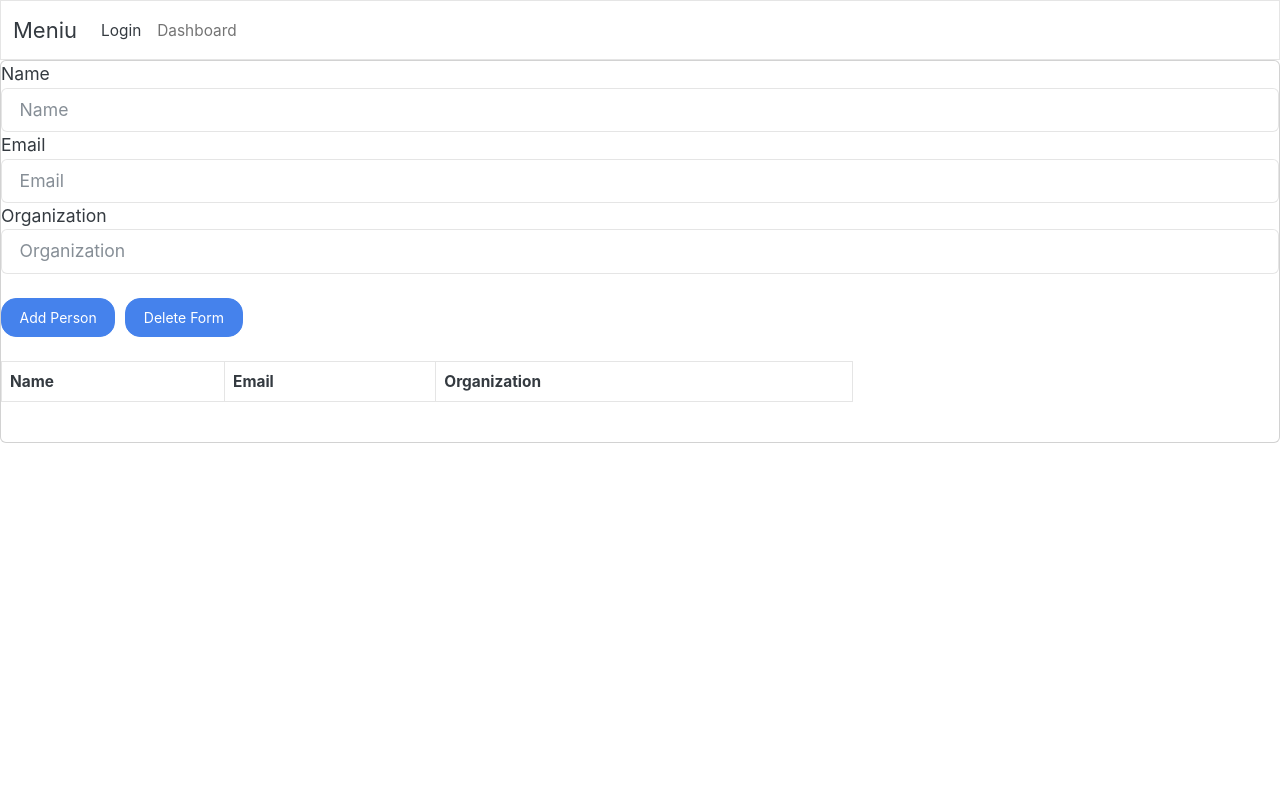
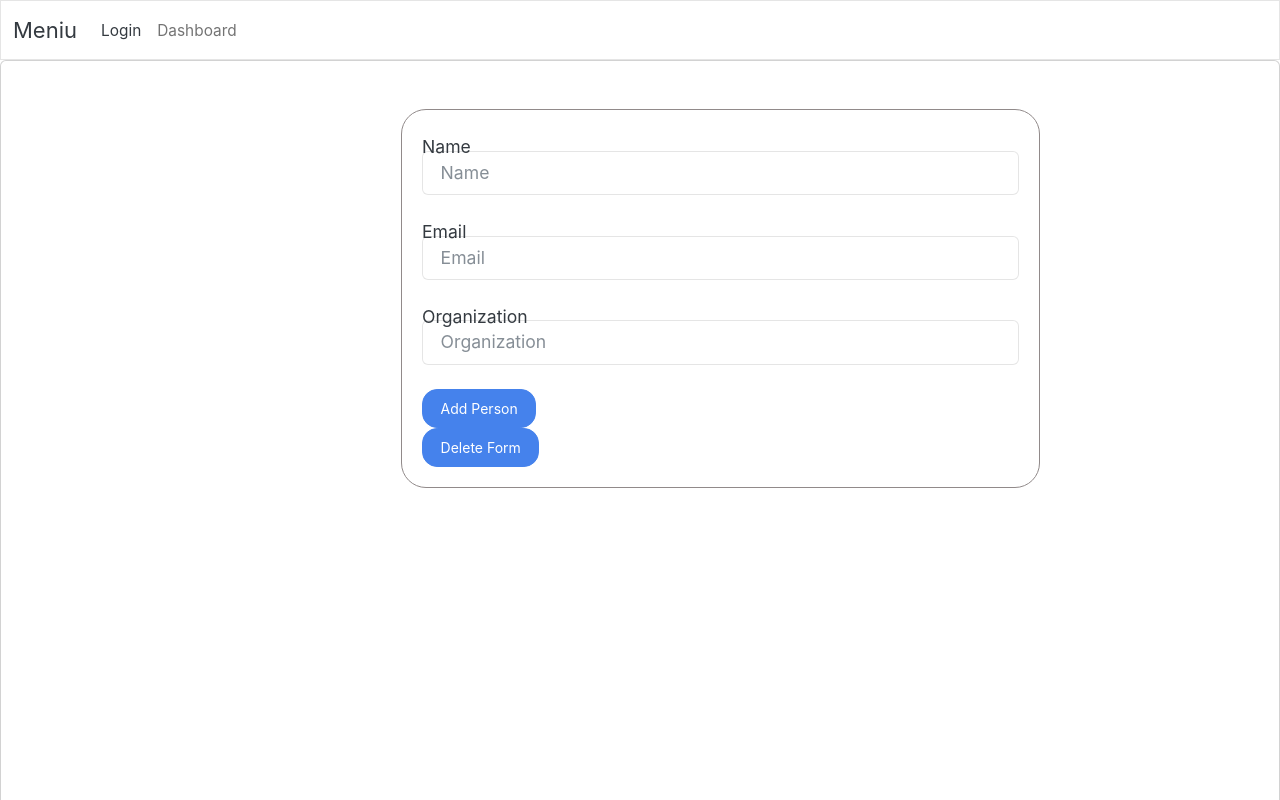
Before and after one commit to AndreiV98/Project_Angular, an Angular app: page /dashboard in a window 1280 px wide. Shown: the top 800 px of the page. Built offline with nearby package versions, Linux system fonts and the light colour scheme.

Commit message:
[commit6]

```diff
--- a/src/app/dashboard/dashboard.component.css
+++ b/src/app/dashboard/dashboard.component.css
@@ -0,0 +1,7 @@
+.box{
+    width: 50%;
+    border: 1px solid rgb(145, 138, 138);
+    border-radius: 25px;
+    padding: 0px 20px 20px 20px;
+    margin: 400px
+}
--- a/src/app/dashboard/dashboard.component.html
+++ b/src/app/dashboard/dashboard.component.html
@@ -1,40 +1,42 @@
 <div class="card">
     <form [formGroup] = "userForm">
-        <div class="mt-f">
+        <div class="mt-5 box">
             <div class="form-row">
                 <div class="col-md-12">
-                    <div class="form-group">
+                    <div class="form-group mt-4">
                         <label>Name</label>
                     </div>
-                    <div class="form-row">
+                    <div class="form-row" style="margin-top:-10px">
                         <div class="col">
                             <input type="text" formControlName="name" class="form-control" placeholder="Name">
                         </div>
                     </div>
                 </div>
                 <div class="col-md-12">
-                    <div class="form-group">
+                    <div class="form-group mt-4">
                         <label>Email</label>
                     </div>
-                    <div class="form-row">
+                    <div class="form-row" style="margin-top:-10px">
                         <div class="col">
                             <input type="text" formControlName="email" class="form-control" placeholder="Email">
                         </div>
                     </div>
                 </div>
                 <div class="col-md-12">
-                    <div class="form-group">
+                    <div class="form-group mt-4">
                         <label>Organization</label>
                     </div>
-                    <div class="form-row">
+                    <div class="form-row" style="margin-top:-10px">
                         <div class="col">
                             <input type="text" formControlName="organization" class="form-control" placeholder="Organization">
                         </div>
                     </div>
                 </div>
                 <div class="form-row mt-4">
-                    <div class="col-md-6">
+                    <div class="col-6">
                         <button type="button" class="btn btn-primary" (click)="addPerson()">Add Person</button>&nbsp;
+                    </div>
+                    <div class="col-6">
                         <button type="button" class="btn btn-primary" (click)="reset()">Delete Form</button>
                     </div>
                 </div>
```
